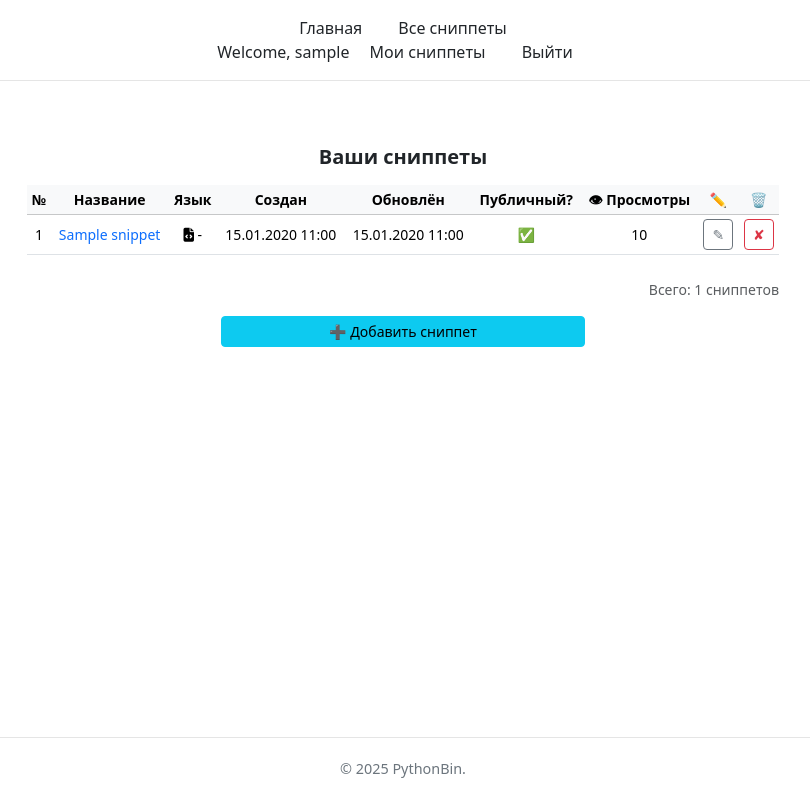
After one commit to p95max/Snippets, a Django app: page /user_snippets/ in a window 1280 px wide. The commit adds this page. Shown: the whole page, without its empty margins (237-1047 px from the left). Run offline with Django 5.2, Linux system fonts and the light colour scheme; a user stored in the database is signed in; tables that the repository leaves empty hold one stand-in row (values such as "Sample post").

Commit message:
private and public func configured

```diff
--- a/mainapp/models.py
+++ b/mainapp/models.py
@@ -1,3 +1,4 @@
+from django.contrib.auth.models import User
 from django.db import models
 
 LANG_CHOICES = [
@@ -24,6 +25,8 @@ class Snippet(models.Model):
     updated_date = models.DateTimeField(auto_now=True)
     description = models.TextField(blank=True, null=True)
     views_count = models.PositiveIntegerField(default=0)
+    user = models.ForeignKey(to=User, on_delete=models.CASCADE)
+    is_public = models.BooleanField(default=False, verbose_name='Публичный сниппет')
 
     def __str__(self):
         return self.name
--- a/mainapp/templates/includes/navbar.html
+++ b/mainapp/templates/includes/navbar.html
@@ -2,10 +2,11 @@
     <nav>
         <div class="menu">
             <a href="{% url 'mainapp:home' %}">Главная</a>
-            <a href="{% url 'mainapp:snippets-list' %}">Сниппеты</a><br>
+            <a href="{% url 'mainapp:snippets-list' %}">Все сниппеты</a><br>
 
             {% if request.user.is_authenticated %}
                 <span>Welcome, {{ request.user.username }}</span>
+                <a href="{% url 'mainapp:user_snippets' %}">Мои сниппеты</a>
                 <a href="{% url 'mainapp:custom_logout' %}">Выйти</a>
             {% else %}
                 <form action="{% url 'mainapp:custom_login' %}" method="post" class="login-form">
--- /dev/null
+++ b/mainapp/templates/user_snippets.html
@@ -0,0 +1,80 @@
+{% extends 'base.html' %}
+{% load lang_tags %}
+
+{% block title %}Мои сниппеты{% endblock %}
+
+{% block content %}
+<div class="container my-4">
+    <div class="text-center mb-3">
+        <h5 class="fw-bold mt-4">Ваши сниппеты</h5>
+    </div>
+
+    <div class="table-responsive">
+        <table class="table table-hover table-sm align-middle">
+            <thead class="table-light small">
+    <tr>
+        <th>№</th>
+        <th>Название</th>
+        <th>Язык</th>
+        <th>Создан</th>
+        <th>Обновлён</th>
+        <th>Публичный?</th>
+        <th>👁 Просмотры</th>
+        <th class="text-center">✏️</th>
+        <th class="text-center">🗑️</th>
+    </tr>
+</thead>
+<tbody class="small">
+    {% for snippet in snippets %}
+    <tr>
+        <td>{{ forloop.counter }}</td>
+        <td>
+            <a href="{% url 'mainapp:snippet-detail' snippet.id %}" class="text-decoration-none">
+                {{ snippet.name }}
+            </a>
+        </td>
+        <td>
+            <i class="{% lang_icon_class snippet.lang %}"></i>
+            <span>{{ snippet.lang }}</span>
+        </td>
+        <td>{{ snippet.creation_date|date:"d.m.Y H:i" }}</td>
+        <td>{{ snippet.updated_date|date:"d.m.Y H:i" }}</td>
+        <td>
+            {% if snippet.is_public %}
+                ✅
+            {% else %}
+                🔒
+            {% endif %}
+        </td>
+        <td>{{ snippet.views_count }}</td>
+        <td class="text-center">
+            <a href="{% url 'mainapp:snippet-edit' snippet.pk %}" class="btn btn-sm btn-outline-secondary">✎</a>
+        </td>
+        <td class="text-center">
+            <form action="{% url 'mainapp:snippet-delete' snippet.pk %}" method="post" style="display:inline;">
+                {% csrf_token %}
+                <button type="submit" class="btn btn-sm btn-outline-danger" onclick="return confirm('Удалить?');">✘</button>
+            </form>
+        </td>
+    </tr>
+    {% empty %}
+    <tr>
+        <td colspan="9" class="text-center text-muted">У вас пока нет сниппетов.</td>
+    </tr>
+    {% endfor %}
+</tbody>
+
+        </table>
+    </div>
+
+    <div class="text-end mt-2 small">
+        <span class="text-muted">Всего: {{ snippets|length }} сниппетов</span>
+    </div>
+
+    <div class="row mt-3">
+        <div class="col-6 offset-3">
+            <a href="{% url 'mainapp:snippet-add' %}" class="btn btn-info w-100 btn-sm">➕ Добавить сниппет</a>
+        </div>
+    </div>
+</div>
+{% endblock %}
--- a/mainapp/urls.py
+++ b/mainapp/urls.py
@@ -1,6 +1,6 @@
 from django.urls import path
 from mainapp.views import (index_page, add_snippet_page, snippets_page, snippet_detail,
-                           edit_snippet_page, delete_snippet_page, custom_login, custom_logout)
+                           edit_snippet_page, delete_snippet_page, custom_login, custom_logout, user_snippet_list)
 
 app_name = 'mainapp'
 
@@ -8,6 +8,7 @@ urlpatterns = [
     path('', index_page, name="home"),
     path('snippets/list', snippets_page, name="snippets-list"),
     path('snippet/<int:id>', snippet_detail, name="snippet-detail"),
+    path('user_snippets/', user_snippet_list, name="user_snippets"),
 
     # Custom auth
     path('custom_login/', custom_login, name='custom_login'),
--- a/mainapp/views.py
+++ b/mainapp/views.py
@@ -1,6 +1,9 @@
+from django.contrib.auth.decorators import login_required
+from django.db import models
+from django.http import HttpResponseForbidden
 from django.shortcuts import render, redirect, get_object_or_404
 from mainapp.models import Snippet, LANG_ICONS
-from mainapp.forms import SnippetForm
+from mainapp.forms import SnippetForm, UserRegistrationForm
 from django.contrib import auth
 
 
@@ -9,18 +12,21 @@ def index_page(request):
     return render(request, 'index.html', context)
 
 def snippets_page(request):
-    snippets = Snippet.objects.all().order_by('-creation_date')
+    if request.user.is_authenticated:
+        snippets = Snippet.objects.filter(
+            models.Q(is_public=True) | models.Q(user=request.user)
+        ).order_by('-creation_date')
+    else:
+        snippets = Snippet.objects.filter(is_public=True).order_by('-creation_date')
 
     for snippet in snippets:
         snippet.icon_class = get_icon_class(snippet.lang)
 
-    count_snippets = snippets.count()
-    context = {
+    return render(request, 'view_snippets.html', {
         'pagename': 'Просмотр сниппетов',
         'snippets': snippets,
-        'count_snippets': count_snippets,
-    }
-    return render(request, 'view_snippets.html', context)
+        'count_snippets': snippets.count(),
+    })
 
 def snippet_detail(request, id):
     snippet = get_object_or_404(Snippet, id=id)
@@ -36,10 +42,16 @@ def snippet_detail(request, id):
         'snippet': snippet
     }
     return render(request, 'snippet_detail.html', context)
+@login_required
+def user_snippet_list(request):
+    snippets = Snippet.objects.filter(user=request.user).order_by('-creation_date')
+    return render(request, 'user_snippets.html', {'snippets': snippets})
 
 def get_icon_class(lang):
     return LANG_ICONS.get(lang)
 
+
+# Custom auth
 def custom_login(request):
     if request.method == 'POST':
         username = request.POST.get('username')
@@ -60,15 +72,29 @@ def custom_logout(request):
     auth.logout(request)
     return redirect('mainapp:home')
 
+def custom_registation(request):
+    if request.method == 'POST':
+        form = UserRegistrationForm(request.POST)
+        if form.is_valid():
+            form.save()
+            return redirect('mainapp:home')
+    else:
+        form = UserRegistrationForm()
+
+    return render(request, 'custom_auth/register.html', {'form': form})
+
 
 #CRUD
+@login_required
 def add_snippet_page(request):
     form = SnippetForm(request.POST or None)
 
     if request.method == 'POST':
         form = SnippetForm(request.POST)
         if form.is_valid():
-            snippet = form.save()
+            snippet = form.save(commit=False)
+            snippet.user = request.user
+            snippet.save()
             return redirect('mainapp:snippet-detail', id=snippet.pk)
 
     context = {
@@ -77,8 +103,12 @@ def add_snippet_page(request):
     }
     return render(request, 'add_snippet.html', context=context)
 
+@login_required
 def edit_snippet_page(request, pk):
     snippet = get_object_or_404(Snippet, pk=pk)
+
+    if snippet.user != request.user:
+        return HttpResponseForbidden("У вас нет прав для редактирования этого сниппета.")
 
     if request.method == 'POST':
         form = SnippetForm(request.POST, instance=snippet)
@@ -90,10 +120,15 @@ def edit_snippet_page(request, pk):
 
     return render(request, 'edit_snippet.html', {'form': form})
 
+@login_required
 def delete_snippet_page(request, pk):
     snippet = get_object_or_404(Snippet, pk=pk)
 
+    if snippet.user != request.user:
+        return HttpResponseForbidden("Вы не можете удалить этот сниппет.")
+
     if request.method == 'POST':
         snippet.delete()
-        return redirect('mainapp:snippets-list')
-    return redirect('mainapp:snippets-list')
+        return redirect('mainapp:user_snippets')
+
+    return redirect('mainapp:user_snippets')
```
Also changed, not shown: mainapp/forms.py (+30 -3 lines), mainapp/templates/custom_auth/register.html (added, +29 -0 lines), mainapp/templates/view_snippets.html (+9 -38 lines).
